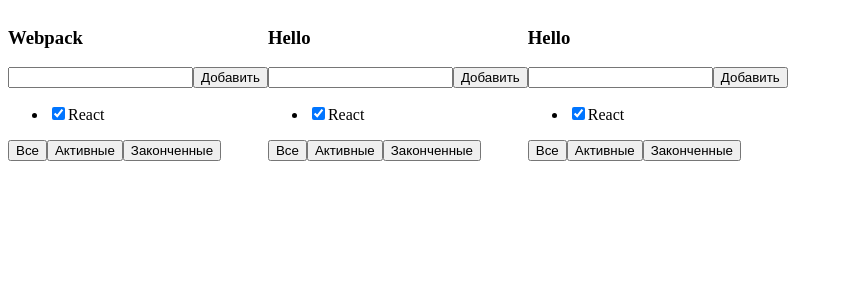
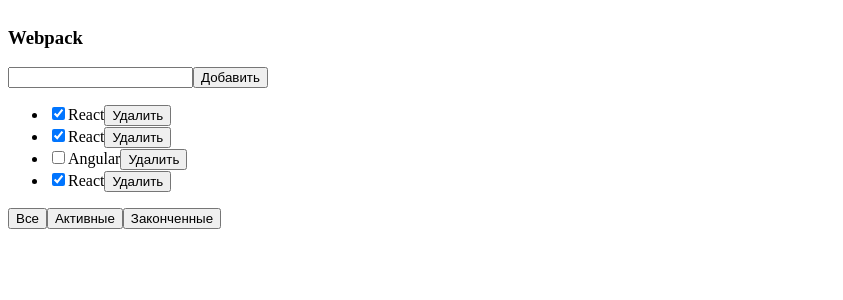
Before and after one commit to isuu-tm/React-todo-ts, a React (Create React App) app: page / in a window 1280 px wide. Shown: the top 300 px of the page, without its empty margins (0-843 px from the left). Built offline with nearby package versions, Linux system fonts and the light colour scheme.

Commit message:
Lesson 2 finished, Map, Filter, useState}

```diff
--- a/src/App.tsx
+++ b/src/App.tsx
@@ -2,6 +2,7 @@ import React, {useState} from 'react';
 import './App.css'
 import {TaskType, TodoList} from "./components/TodoList";
 
+export type FilterType = 'All' | 'Active' | 'Completed';
 
 const App = () => {
 
@@ -11,18 +12,46 @@ const App = () => {
         {id:3, title:'Angular', isDone:false},
         {id:4, title:'React', isDone:true},
     ])
+
+    function removeTask(id:number) {
+        setTasks(tasks.filter( task => id !== task.id ))
+        /* Метод filter возвращет элементы которые прошли проверку,
+        * непостредственнно true || false */
+    }
     const [tasks1, setTasks1] = useState<Array<TaskType>>([
         {id:1, title:'React', isDone:true},
-        {id:2, title:'React', isDone:true},
+        {id:2, title:'Vue', isDone:true},
         {id:3, title:'Angular', isDone:false},
         {id:4, title:'React', isDone:true},
     ])
 
+
+
+    const [filter, setFilter] = useState<FilterType>('All')
+    /* Состояние свыше создана чтобы контролировать, какая данный момент задан фильтр*/
+
+    let tasksForFilter = tasks;
+
+    if (filter === 'Active') {
+        tasksForFilter = tasks.filter(task => task.isDone === false)
+    };
+
+    if (filter === 'Completed') {
+        tasksForFilter = tasks.filter(task => task.isDone === true)
+    }
+
+    function changeFilter(value:FilterType) {
+        setFilter(value)
+    }
+
     return (
         <div className='app'>
-            <TodoList title={'Webpack'} tasks={tasks}/>
-            <TodoList title={'Hello'} tasks={tasks1}/>
-            <TodoList title={'Hello'} tasks={tasks1}/>
+            <TodoList
+                title={'Webpack'}
+                tasks={tasksForFilter}
+                removeTask={removeTask}
+                changeFilter={changeFilter}
+            />
         </div>
     );
 };
--- a/src/components/TodoList.tsx
+++ b/src/components/TodoList.tsx
@@ -1,16 +1,19 @@
 import React, {FC} from 'react';
+import {FilterType} from "../App";
 
 export type TaskType = {
-    id:number,
-    title:string,
-    isDone:boolean,
+    id: number,
+    title: string,
+    isDone: boolean,
 }
 
 type PropsType = {
-    title:string,
-    tasks: Array<TaskType>
+    title: string,
+    tasks: Array<TaskType>,
+    removeTask: (id: number) => void
+    changeFilter: (value: FilterType) => void
 }
-export const TodoList:FC<PropsType> = (props) => {
+export const TodoList: FC<PropsType> = (props) => {
     return (
         <div>
             <h3>{props.title}</h3>
@@ -19,18 +22,41 @@ export const TodoList:FC<PropsType> = (props) => {
                 <button>Добавить</button>
             </div>
             <ul>
-                <li>
-                    <input
-                    type="checkbox"
-                    checked={props.tasks[1].isDone}
-                    />
-                    <span>{props.tasks[3].title}</span>
-                </li>
+                {
+                    props.tasks.map(task => {
+                        return <li key={task.id}>
+                            <input
+                                type="checkbox"
+                                checked={task.isDone}
+                            />
+                            <span>
+                                {task.title}
+                            </span>
+                            <button
+                                onClick={() => props.removeTask(task.id)}
+                            >
+                                Удалить
+                            </button>
+                        </li>
+                    })
+                }
             </ul>
             <div>
-                <button>Все</button>
-                <button>Активные</button>
-                <button>Законченные</button>
+                <button
+                    onClick={() => props.changeFilter('All')}
+                >
+                    Все
+                </button>
+                <button
+                    onClick={() => props.changeFilter('Active')}
+                >
+                    Активные
+                </button>
+                <button
+                    onClick={() => props.changeFilter('Completed')}
+                >
+                    Законченные
+                </button>
             </div>
         </div>
     );
```
